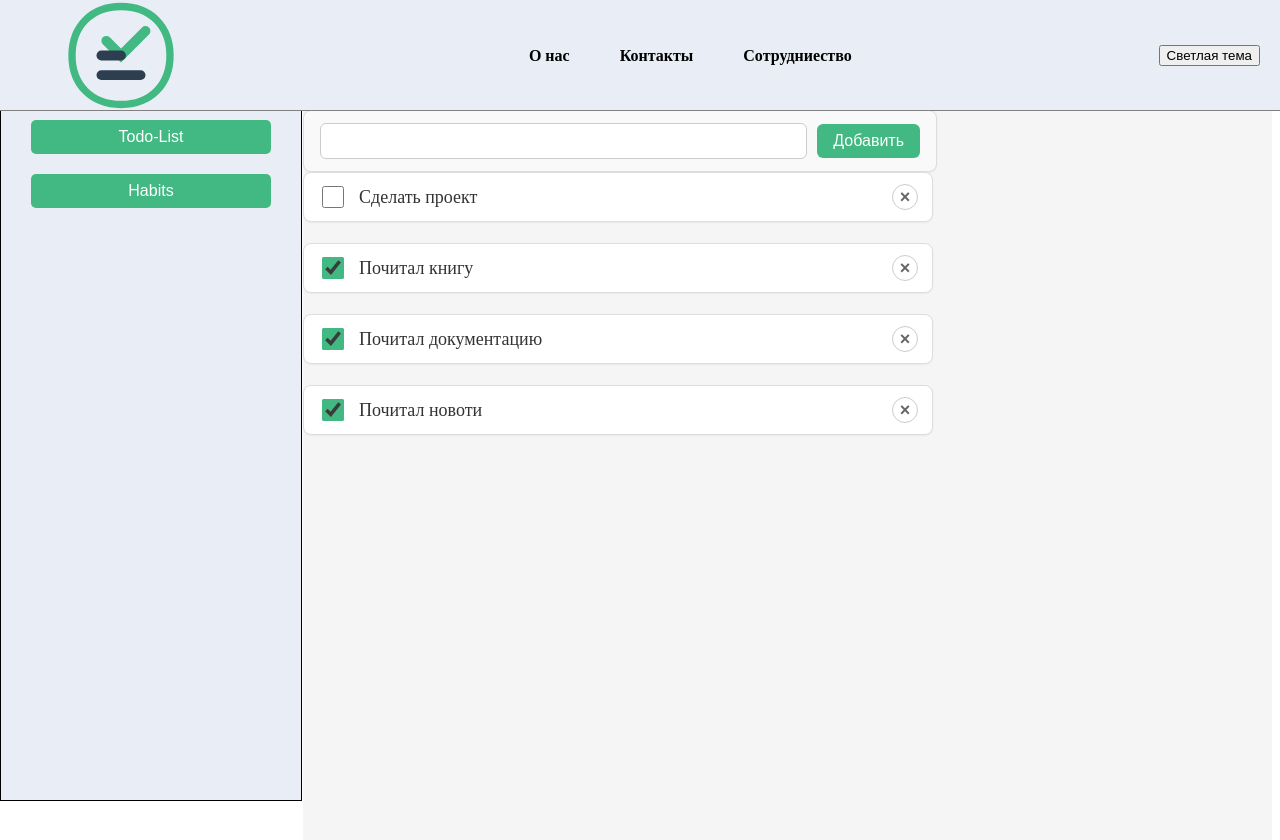
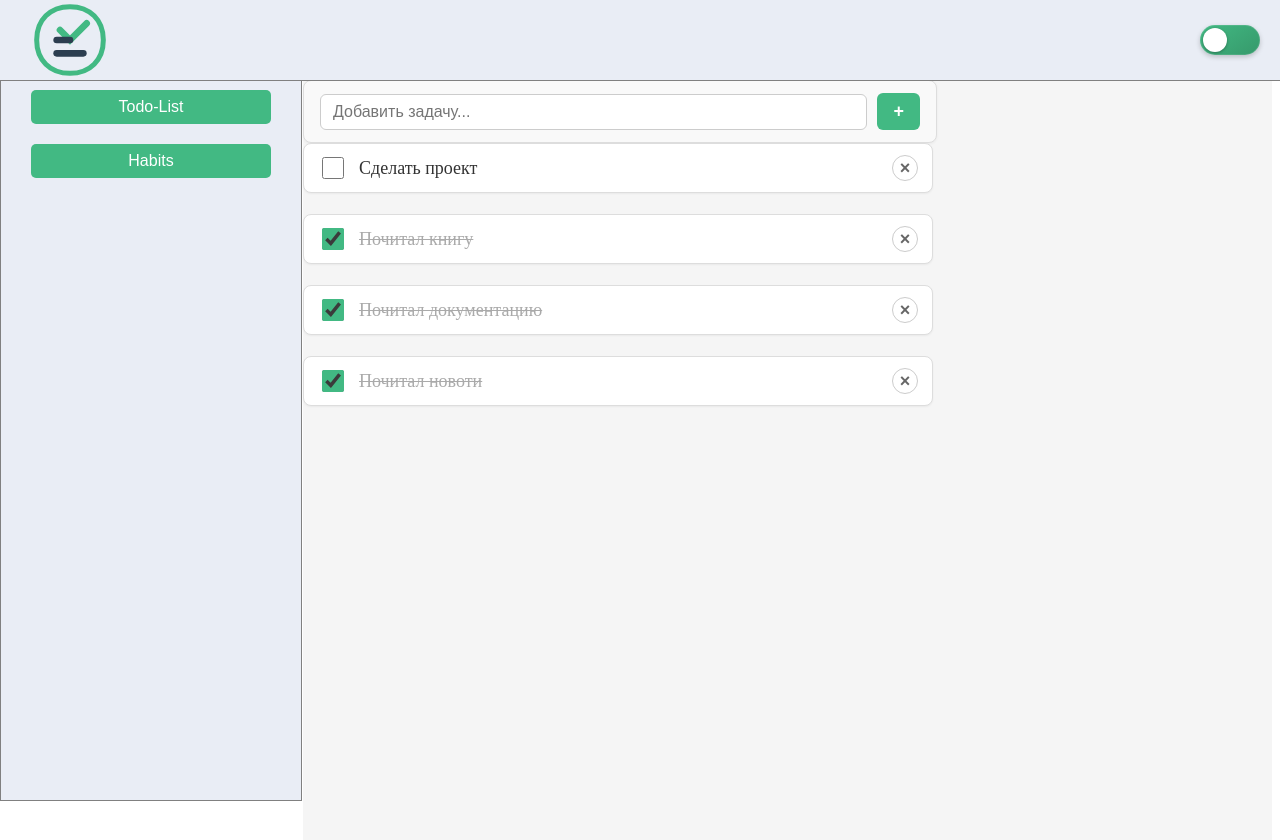
Before and after one commit to DmitryPetrakevich/vue3-Todo-List, a Vue app: page / in a window 1280 px wide. Shown: the top 840 px of the page. Built offline with nearby package versions, Linux system fonts and the light colour scheme.

Commit message:
добавил зачеркивание выполненных заадч

```diff
--- a/src/App.vue
+++ b/src/App.vue
@@ -11,6 +11,7 @@
     @add-todo="addTodo"
     />
     <TodoList
+    @toggle-completed="toggleCompleted"
     v-if="activeTab === 'todo'"
     :todos="todos"
      />
@@ -42,10 +43,10 @@ export default {
   data() {
     return {
       todos: [
-        {id: 1, title: "Сделать проект", complete: false },
-        {id: 2, title: "Почитал книгу", complete: true },
-        {id: 3, title: "Почитал документацию", complete: true },
-        {id: 4, title: "Почитал новоти", complete: true },
+        {id: 1, title: "Сделать проект", completed: false },
+        {id: 2, title: "Почитал книгу", completed: true },
+        {id: 3, title: "Почитал документацию", completed: true },
+        {id: 4, title: "Почитал новоти", completed: true },
       ],
 
       activeTab: 'todo'
@@ -57,8 +58,16 @@ export default {
       this.todos.push( {
         id: Date.now(),
         title,
-        complete: false
+        completed: false
       })
+    },
+
+    toggleCompleted(todoId) {
+      const todo = this.todos.find(t => t.id === todoId)
+
+      if(todo) {
+        todo.completed = !todo.completed;
+      }
 
     }
   }
@@ -69,7 +78,7 @@ export default {
 
 <style lang="less">
 .main {
-  margin-top: 110px;
+  margin-top: 80px;
   margin-left: 295px;
 }
 
--- a/src/components/AddTodo.vue
+++ b/src/components/AddTodo.vue
@@ -3,13 +3,15 @@
     <div class="add-todo__container">
         <input
         v-model="text"
-        class="add-todo-input" />
+        class="add-todo-input"
+        placeholder="Добавить задачу..."
+        />
         <button
         type="submit"
         class="add-todo-btn"
         @click="submitTodo"
         >
-        Добавить</button>
+        +</button>
     </div>
 
   </div>
@@ -76,8 +78,8 @@ export default {
   color: white;
   border: none;
   border-radius: 6px;
-  font-size: 16px;
-  font-weight: 500;
+  font-size: 18px;
+  font-weight: 600;
   cursor: pointer;
   transition: background-color 0.3s ease;
 
--- a/src/components/PageHeader.vue
+++ b/src/components/PageHeader.vue
@@ -4,12 +4,6 @@
             <a href="#" class="page-header__logo">
                 <img src="@/assets/images/logo.svg" class="page-header__logo-img"  width= "202" height= "147">
             </a>
-
-            <nav class="page-header__nav">
-                <a href="О" class="page-header__nav-link">О нас</a>
-                <a href="#" class="page-header__nav-link">Контакты</a>
-                <a href="#" class="page-header__nav-link">Сотрудниество</a>
-            </nav>
 
             <div class="page-header__theme">
                 <button class="page-header__theme-btn">
@@ -33,7 +27,7 @@ export default {
     top: 0;
     left: 0;
     width: 100%;
-    height: 110px;
+    height: 80px;
     z-index: 100;
     background-color: #e9edf5;
     border-bottom: solid 1px grey;
@@ -56,22 +50,6 @@ export default {
     height: 100%;
     }
 
-    &__nav {
-        box-sizing: border-box;
-        display: flex;
-        align-items: baseline;
-        margin: 0 auto;
-    }
-
-    &__nav-link {
-        margin: 0 25px;
-        color: black;
-        font-weight: 600;
-        font-size: 18;
-        line-height: 25px;
-        text-decoration: none;
-    }
-
     &__logo {
         display: flex;
         align-items: center;
@@ -79,14 +57,93 @@ export default {
         padding: 5px 0;
     }
 
-    &__loog-img {
+    &__logo-img {
         display: block;
-        height: 40px;
+        height: 100px;
         width: auto;
         object-fit: contain;
 
     }
 
+    &__theme {
+    margin-left: 20px;
+  }
+
+    &__theme-btn {
+        position: relative;
+        display: flex;
+        align-items: center;
+        width: 60px;
+        height: 30px;
+        padding: 0;
+        border: none;
+        border-radius: 15px;
+        background: linear-gradient(145deg, #42b983, #36996b);
+        cursor: pointer;
+        box-shadow:
+        0 2px 5px rgba(0,0,0,0.2),
+        inset 0 0 0 1px rgba(255,255,255,0.1);
+        transition: all 0.3s ease;
+        overflow: hidden;
+
+        /* Текст внутри кнопки (скроем) */
+        color: transparent;
+        font-size: 0;
+
+        /* Переключатель (круглая часть) */
+        &::before {
+        content: '';
+        position: absolute;
+        left: 3px;
+        top: 50%;
+        transform: translateY(-50%);
+        width: 24px;
+        height: 24px;
+        background: white;
+        border-radius: 50%;
+        box-shadow: 0 1px 3px rgba(0,0,0,0.3);
+        transition: all 0.3s cubic-bezier(0.68, -0.55, 0.265, 1.55);
+        }
+
+        /* Иконка солнца (светлая тема) */
+        &::after {
+        content: '☀️';
+        position: absolute;
+        right: 5px;
+        top: 50%;
+        transform: translateY(-50%);
+        font-size: 14px;
+        opacity: 0;
+        transition: opacity 0.3s ease;
+        }
+
+        /* Состояние темной темы (добавится при переключении) */
+        .dark-theme & {
+        background: linear-gradient(145deg, #2c3e50, #34495e);
+
+        &::before {
+            left: calc(100% - 27px);
+        }
+
+        &::after {
+            content: '🌙';
+            left: 5px;
+            right: auto;
+            opacity: 1;
+        }
+        }
+
+        &:hover {
+        box-shadow:
+            0 3px 8px rgba(0,0,0,0.3),
+            inset 0 0 0 1px rgba(255,255,255,0.2);
+        }
+
+        &:active {
+        transform: scale(0.95);
+        }
+    }
+
 }
 
 </style>
--- a/src/components/Sidebar.vue
+++ b/src/components/Sidebar.vue
@@ -36,10 +36,10 @@ export default {
 .sidebar {
     position: fixed;
     left: 0;
-    top: 110px;
+    top: 80px;
     width: 300px;
-    height: calc(100vh - 110px);
-    border: solid 1px black;
+    height: calc(100vh - 80px);
+    border: solid 1px grey;
     border-top: none;
     background-color: #e9edf5;
 
--- a/src/components/TodoItem.vue
+++ b/src/components/TodoItem.vue
@@ -4,9 +4,15 @@
         <input
         type="checkbox"
         class="todo-item-input"
-        :checked="todo.complete"
+        :checked="todo.completed"
+        @change="handleToggle"
         />
-        <span class="todo-item-text"> {{ todo.title }}</span>
+        <span
+        class="todo-item-text"
+        :class="{completed : todo.completed}"
+        >
+        {{ todo.title }}
+      </span>
         <button type="button" class="todo-item-btn">×</button>
     </div>
 
@@ -23,6 +29,13 @@ export default {
         return {
 
         }
+    },
+
+    methods: {
+      handleToggle() {
+        this.$emit('toggle-completed', this.todo.id)
+
+      }
     }
 };
 </script>
@@ -61,11 +74,12 @@ export default {
   word-break: break-word; // если длинное слово — переносит
   transition: color 0.3s, text-decoration 0.3s; // плавные эффекты при смене состояния
 
-  // если задача завершена — зачёркиваем и делаем серой
-//   .todo-item[complete='true'] & {
-//     text-decoration: line-through;
-//     color: #aaa;
-//   }
+  &.completed {
+    text-decoration: line-through;
+    color: #aaa;
+  }
+
+
 }
 
 .todo-item-btn {
--- a/src/components/TodoList.vue
+++ b/src/components/TodoList.vue
@@ -5,6 +5,7 @@
         v-for="todo in todos"
         :key="todo.id"
         :todo="todo"
+        @toggle-completed="toggleCompleted"
         />
 
 
@@ -30,6 +31,12 @@ export default {
         return {
 
         }
+    },
+
+    methods: {
+        toggleCompleted(todoId) {
+            this.$emit('toggle-completed', todoId); // Прокидываем событие выше
+        }
     }
 };
 </script>
```
